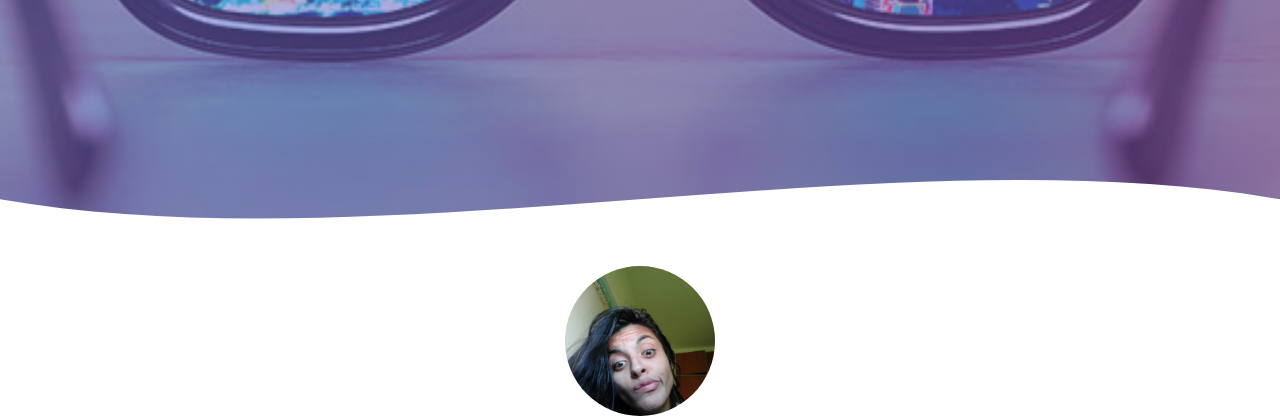
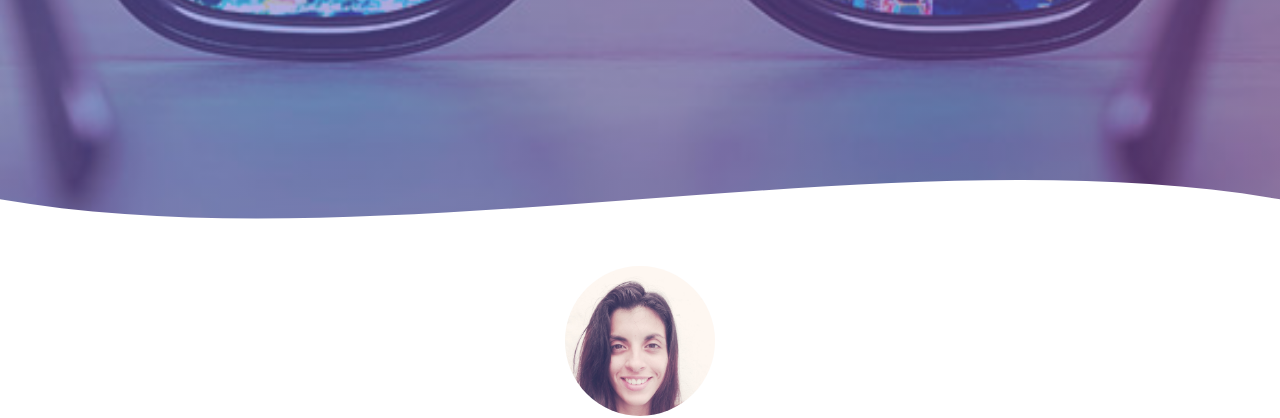
Before and after one commit to Holulosamo/frontenddeveloper, a plain HTML site: page index.html in a window 1280 px wide. Shown: the part 534-952 px from the top of the page. Drawn offline with Linux system fonts and the light colour scheme.

Commit message:
cambiando foto

```diff
--- a/index.html
+++ b/index.html
@@ -28,7 +28,7 @@
     </header>
     <main>
         <section class="presentation container">
-        <img src="Noelia__3.jpg" class="presentation__picture">
+        <img src="assets/Noelia.jpg" class="presentation__picture">
         <h2 class="subtitle">Mi Nombres es: Noelia Gisele Rodriguez</h2>
         <p class="presentation__copy">Lorem ipsum dolor, sit amet consectetur adipisicing elit. Ab cum saepe ducimus sunt consequatur minus fugiat, magnam neque dolorem illo quia recusandae rerum est eveniet earum nemo a dolor adipisci.</p>
         <a href="#" class="presentation__cta">Contactame Ahora</a>
```
Also changed, not shown: assets/48379103_1928098333905335_5700822353835982848_n.jpg (added), assets/Noelia.jpg (added).
